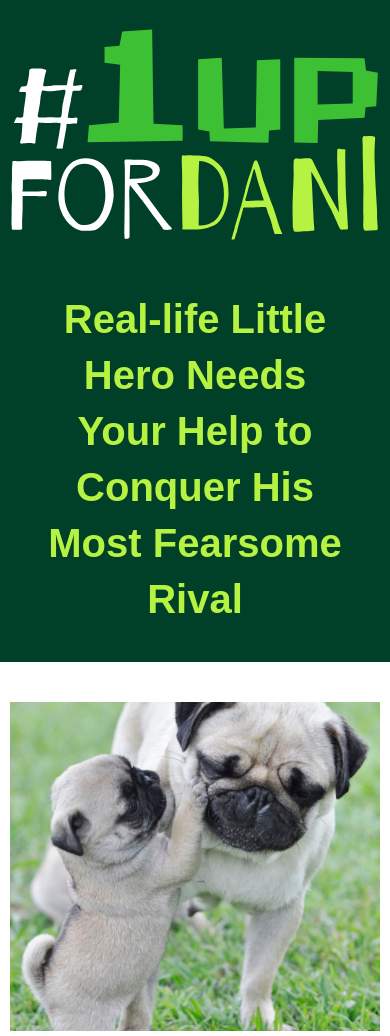
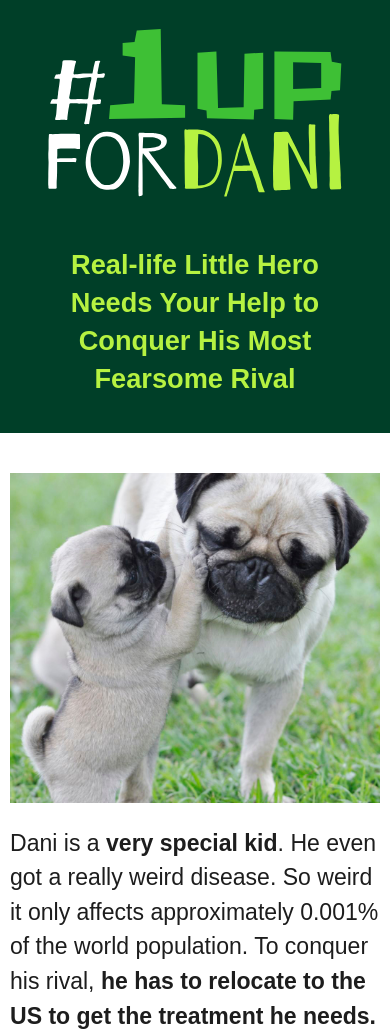
Before and after one commit to nitos/1UpForDani, a website: page index.html in a window 390 px wide. Shown: the top 1036 px of the page. Drawn offline with Linux system fonts and the light colour scheme; a web font is replaced by a local one.

Commit message:
changed mobile view

```diff
--- a/sass/styles/_header.scss
+++ b/sass/styles/_header.scss
@@ -15,8 +15,13 @@
 .header--title {
   img {
     max-width: 400px;
-    width: 100%;
+    width: 80%;
     display: inline-block;
+
+      @media (min-width: 500px) {
+      width: 100%;
+      }
+
   }
 }
 
@@ -49,8 +54,12 @@
   margin: 0 auto;
   padding: 5px 20px;
   color: $green2;
-  font-size: 2.5em;
+  font-size: 1.7em;
   line-height: 1.4em;
+
+  @media (min-width: 500px) {
+    font-size: 2.5em;
+  }
 
   @media (min-width: 700px) {
     width: 60%;
```
Also changed, not shown: css/styles.css.
